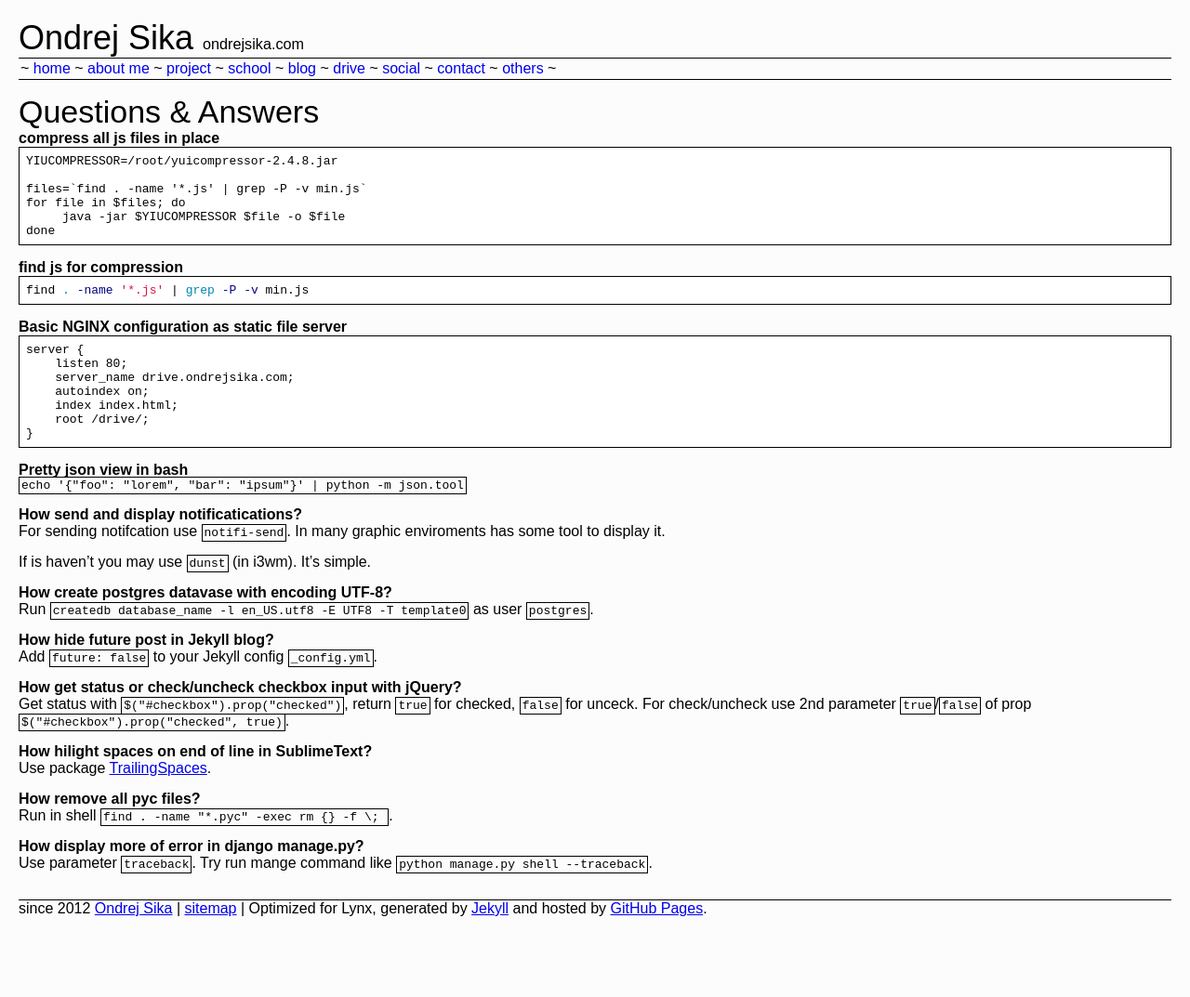
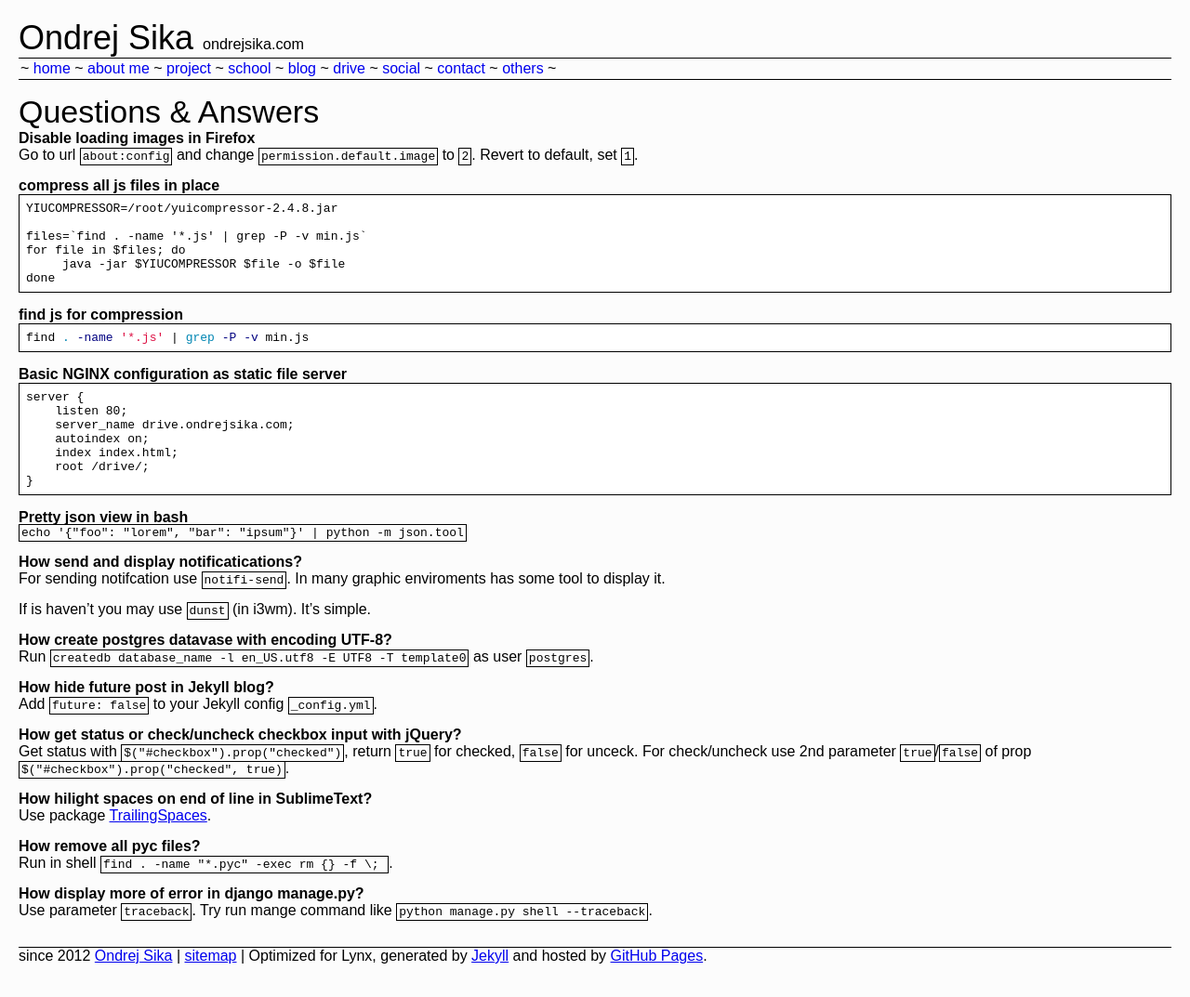
Before and after one commit to ondrejsika/ondrejsika.com, a Jekyll site: the page built from others/qa.md, in a window 1280 px wide. Shown: the whole page at 93% size. Built offline with Jekyll 4.4.1, drawn with Linux system fonts in a browser that asks for light colours; Markdown is read by kramdown in place of the engine named in the settings; comment, search, counter and statistics services are not loaded; before the commit the page ends 1022 px from its top, so only the background shows below that.

Commit message:
add QA: Disable loading images in Firefox

```diff
--- a/others/qa.md
+++ b/others/qa.md
@@ -4,6 +4,10 @@
 ---
 
 ## Questions & Answers
+
+##### Disable loading images in Firefox
+
+Go to url `about:config` and change `permission.default.image` to `2`. Revert to default, set `1`.
 
 ##### compress all js files in place
 
```
